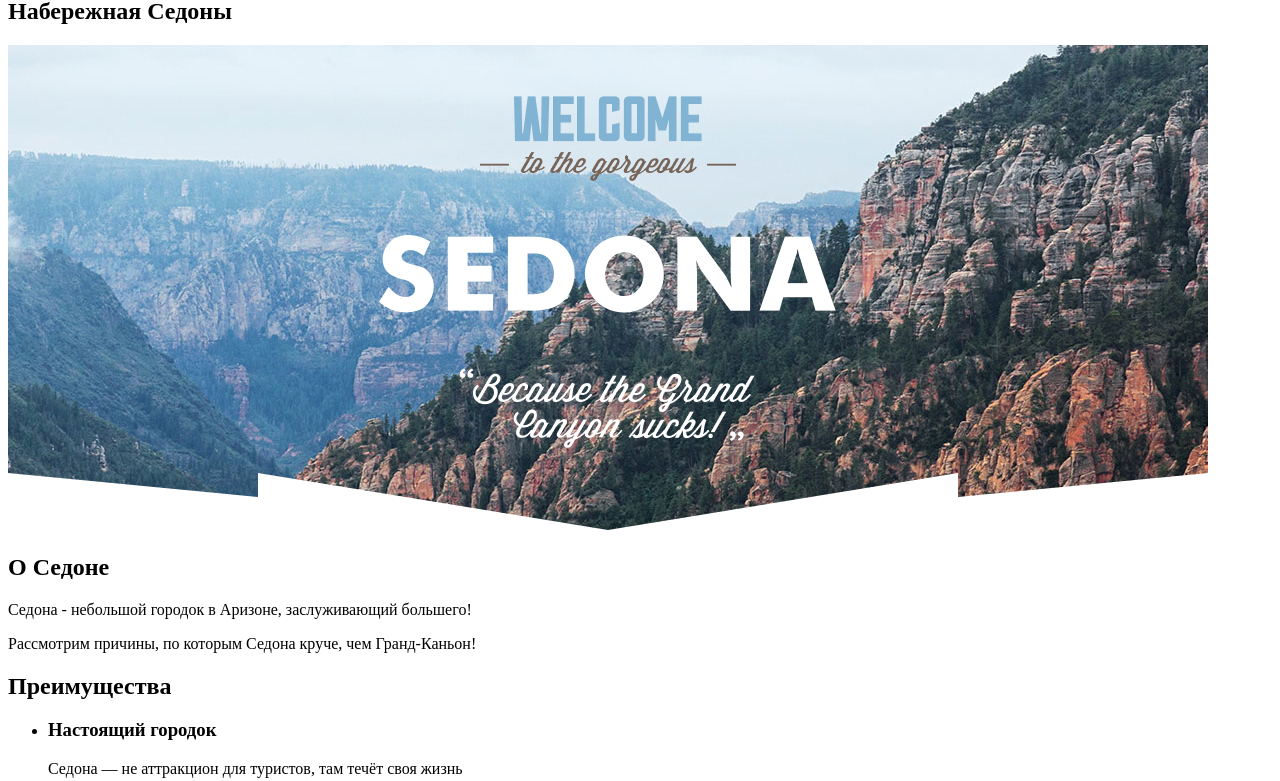
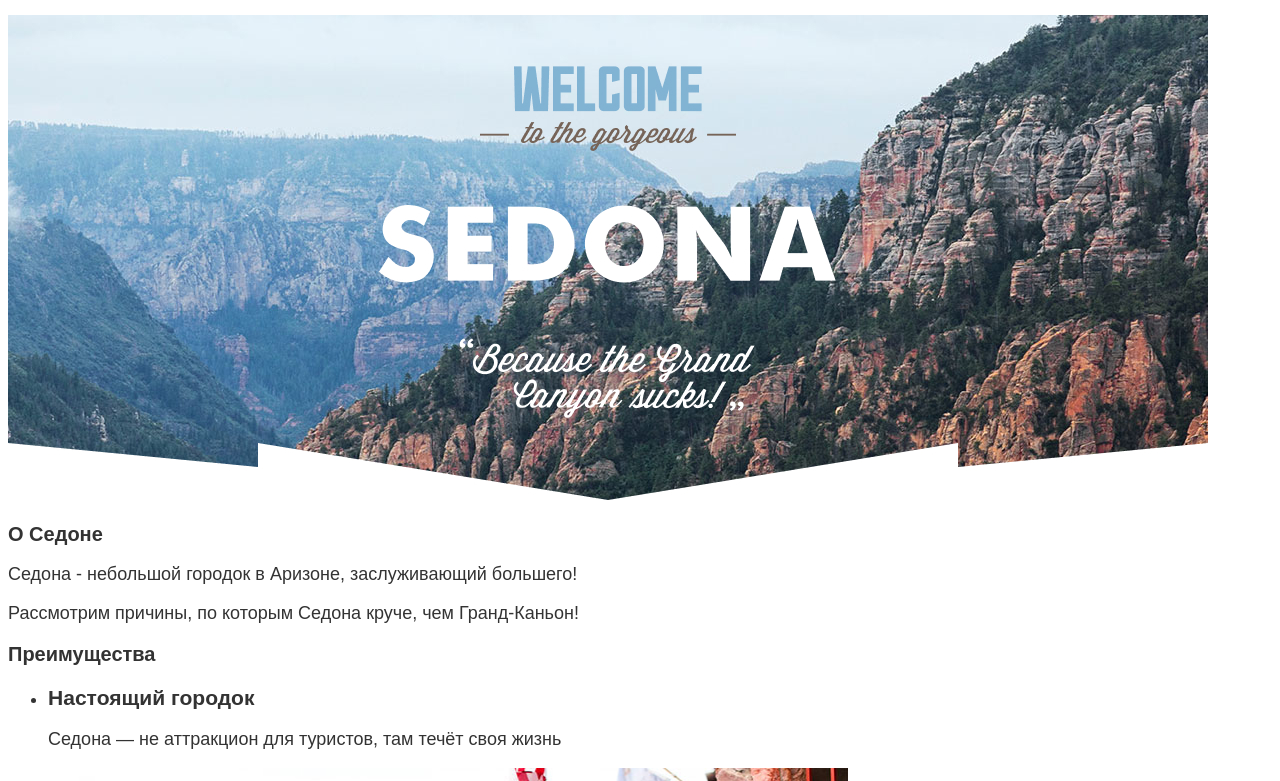
Before and after one commit to htmlacademy-htmlcss/2274011-sedona-2, a plain HTML site: page index.html in a window 1280 px wide. Shown: the part 320-1101 px from the top of the page. Drawn offline with Linux system fonts and the light colour scheme; a web font is replaced by a local one.

Commit message:
Добавление базовой стилизации (начало)

```diff
--- a/index.html
+++ b/index.html
@@ -3,6 +3,7 @@
   <head>
     <meta charset="utf-8">
     <title>HTML Academy: Седона</title>
+    <link rel="stylesheet" href="styles/styles.css">
   </head>
   <body>
     <header class="page-header">
@@ -45,8 +46,8 @@
     <main class="main-index">
       <h1 class="visually-hidden">Седона</h1>
       <section class="banner">
-        <h2 class="visually-hidden">Набережная Седоны</h2>
-        <img src="images/banner.jpg" width="1200" height="485" alt="Набережная Седоны">
+        <h2 class="visually-hidden">Седона - город Аризоны</h2>
+        <img src="images/banner.jpg" width="1200" height="485" alt="Высокие горы Аризоны">
       </section>
       <section class="about">
         <h2 class="visually-hidden">О Седоне</h2>
@@ -76,7 +77,7 @@
             <p class="advantages-description">Большинство едет в Гранд Каньон и толпится там</p>
           </li>
           <li class="advantages-item">
-            <img class="advantages-img" src="images/most-devil.jpg" width="800" height="385" alt="Мост Дьявола">
+            <img class="advantages-img" src="images/most-devil.jpg" width="800" height="385" alt="Высокий каменный Мост Дьявола">
           </li>
           <li class="advantages-item">
             <h3 class="advantages-title">Там есть Мост Дьявола</h3>
@@ -109,13 +110,12 @@
           </li>
         </ul>
       </section>
-      <aside class="newsletter">
+      <section class="newsletter">
+        <h2 class="visually-hidden">Поиск отеля в Седоне</h2>
         <p class="about-title">Заинтересовались?</p>
         <p class="about-description">Укажите предполагаемые даты поездки, и мы покажем вам лучшие предложения гостиниц в Седоне</p>
         <button type="button" class="btn-search">Поиск гостиницы в Седоне</button>
-      </aside>
-    </main>
-    <footer class="main-footer">
+      </section>
       <section class="interest-search">
         <h2 class="visually-hidden">Полезная информация</h2>
         <p class="about-title">Подпишитесь на рассылку</p>
@@ -125,6 +125,8 @@
           <button class="button" type="submit">Подписаться</button>
         </form>
       </section>
+    </main>
+    <footer class="main-footer">
       <section class="footer-contacts">
         <h2 class="visually-hidden">Контакты</h2>
         <ul class="footer-social-list">
--- /dev/null
+++ b/styles/styles.css
@@ -0,0 +1,71 @@
+@font-face {
+  font-family: "PT Sans";
+  font-style: normal;
+  font-weight: 400;
+  src: url("../fonts/pt-sans-regular.woff2") format("woff2");
+  font-display: swap;
+}
+
+@font-face {
+  font-family: "PT Sans";
+  font-style: normal;
+  font-weight: 700;
+  src: url("../fonts/pt-sans-bold.woff2") format("woff2");
+  font-display: swap;
+}
+
+@font-face {
+  font-family: "PT Sans";
+  font-style: italic;
+  font-weight: 400;
+  src: url("../fonts/pt-sans-italic.woff2") format("woff2");
+  font-display: swap;
+}
+
+@font-face {
+  font-family: "PT Sans";
+  font-style: italic;
+  font-weight: 700;
+  src: url("../fonts/pt-sans-bold-italic.woff2") format("woff2");
+  font-display: swap;
+}
+
+/* PT Sans Narrow */
+@font-face {
+  font-family: "PT Sans Narrow";
+  font-style: normal;
+  font-weight: 700;
+  src: url("../fonts/pt-sans-narrow-bold.woff2") format("woff2");
+  font-display: swap;
+}
+
+body {
+  font-family: "PT Sans", sans-serif;
+
+  font-size: 18px;
+  line-height: 21px;
+  color:#333333;
+  background-color: #ffffff;
+}
+
+h2 {
+  font-family: "PT Sans", sans-serif;
+
+  font-weight: 700;
+  font-size: 20px;
+  line-height: 24px;
+}
+
+/*страницы*/
+.page-header {
+  color: #333333;
+}
+.navigation-link {
+  font-size: 20px;
+  font-weight: 700;
+  line-height: 24px;
+}
+
+.visually-hidden h2, h1 {
+  display: none;
+}
```
Also changed, not shown: catalog.html (+4 -3 lines).
